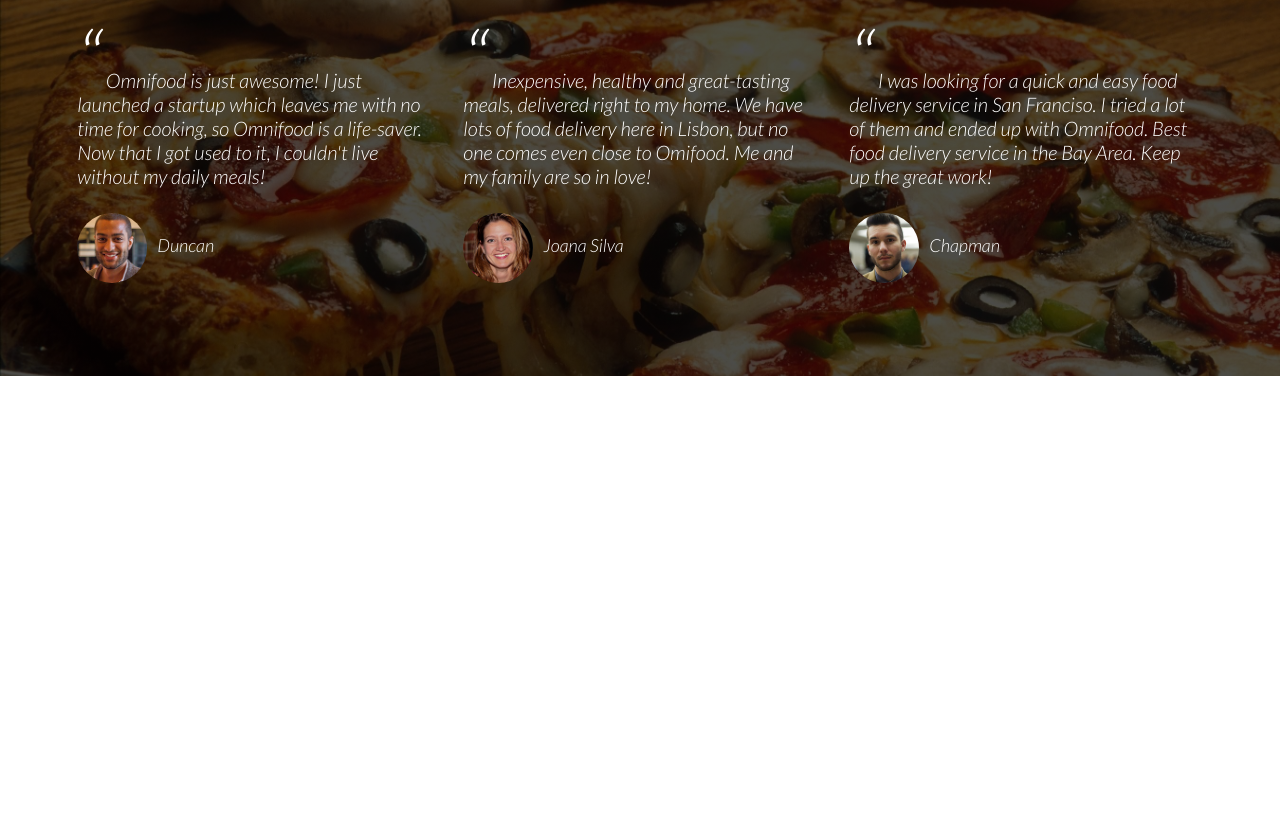
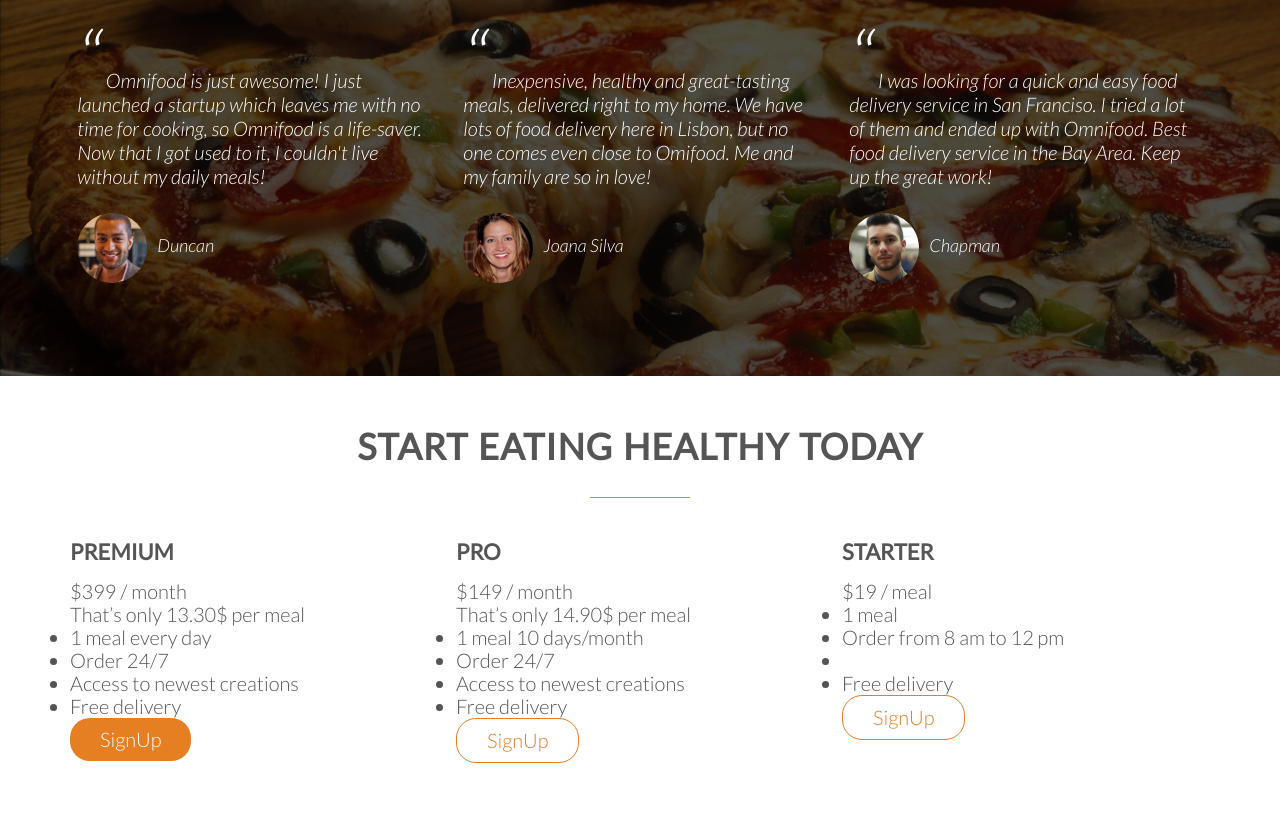
Before and after one commit to HeinnWaiHtet/WebDesign, a plain HTML site: page omini-food/index.html in a window 1280 px wide. Shown: the part 3318-4142 px from the top of the page. Before the commit the page ends 3694 px from the top, so only its background shows below. Drawn offline with Linux system fonts and the light colour scheme.

Commit message:
adding section-plan

```diff
--- a/omini-food/index.html
+++ b/omini-food/index.html
@@ -344,5 +344,75 @@
         </div>
       </div>
     </section>
+
+    <section class="section-plan">
+      <div class="row">
+        <h2>Start eating healthy today</h2>
+      </div>
+      <div class="row">
+        <div class="col span-1-of-3">
+          <div class="plan-box">
+            <div>
+              <h3>Premium</h3>
+              <p class="plan-price">$399 / month</p>
+              <p class="plan-price-meal">That’s only 13.30$ per meal</p>
+            </div>
+            <div>
+              <ul>
+                <li>1 meal every day</li>
+                <li>Order 24/7</li>
+                <li>Access to newest creations</li>
+                <li>Free delivery</li>
+              </ul>
+            </div>
+            <div>
+              <a href="#" class="btn btn-full">SignUp</a>
+            </div>
+          </div>
+        </div>
+
+        <div class="col span-1-of-3">
+          <div class="plan-box">
+            <div>
+              <h3>Pro</h3>
+              <p class="plan-price">$149 / month</p>
+              <p class="plan-price-meal">That’s only 14.90$ per meal</p>
+            </div>
+            <div>
+              <ul>
+                <li>1 meal 10 days/month</li>
+                <li>Order 24/7</li>
+                <li>Access to newest creations</li>
+                <li>Free delivery</li>
+              </ul>
+            </div>
+            <div>
+              <a href="#" class="btn btn-ghost">SignUp</a>
+            </div>
+          </div>
+        </div>
+
+        <div class="col span-1-of-3">
+          <div class="plan-box">
+            <div>
+              <h3>Starter</h3>
+              <p class="plan-price">$19 / meal</p>
+              <p class="plan-price-meal"></p>
+            </div>
+            <div>
+              <ul>
+                <li>1 meal</li>
+                <li>Order from 8 am to 12 pm</li>
+                <li></li>
+                <li>Free delivery</li>
+              </ul>
+            </div>
+            <div>
+              <a href="#" class="btn btn-ghost">SignUp</a>
+            </div>
+          </div>
+        </div>
+      </div>
+    </section>
   </body>
 </html>
```
